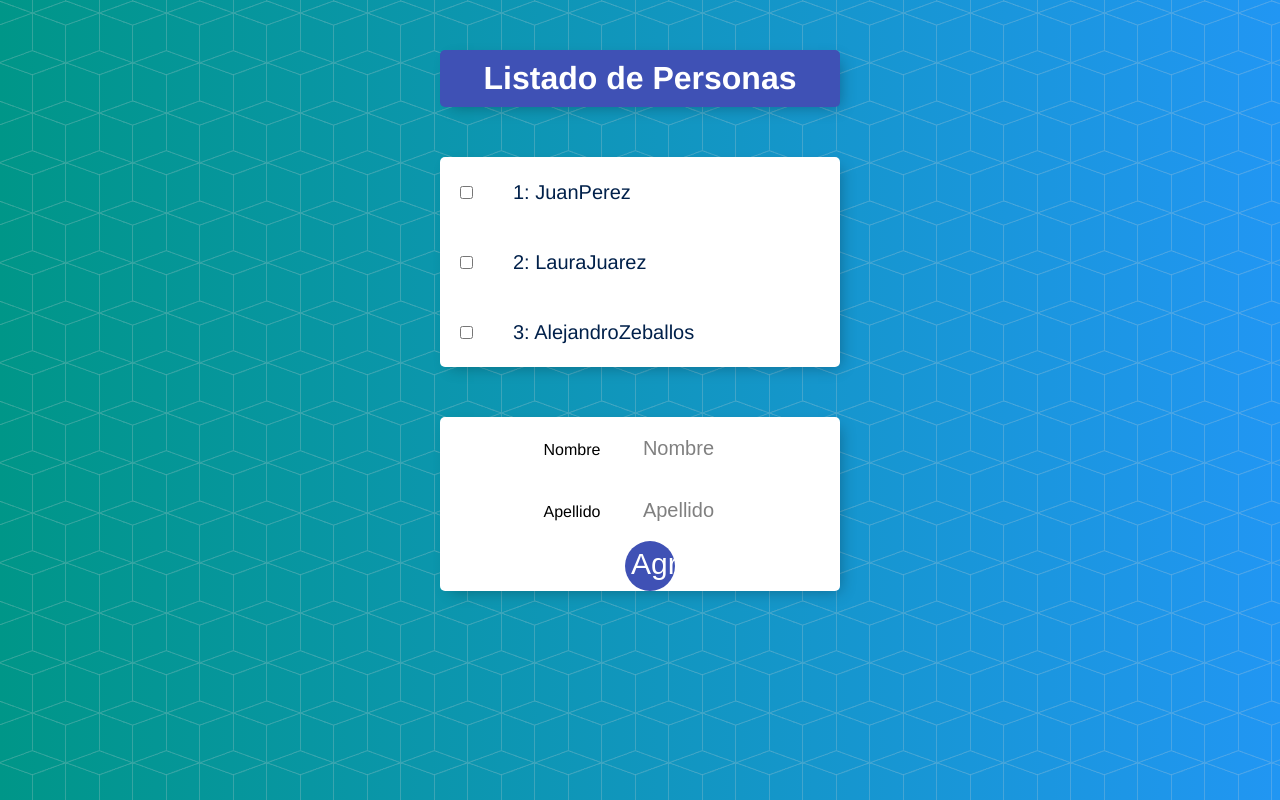
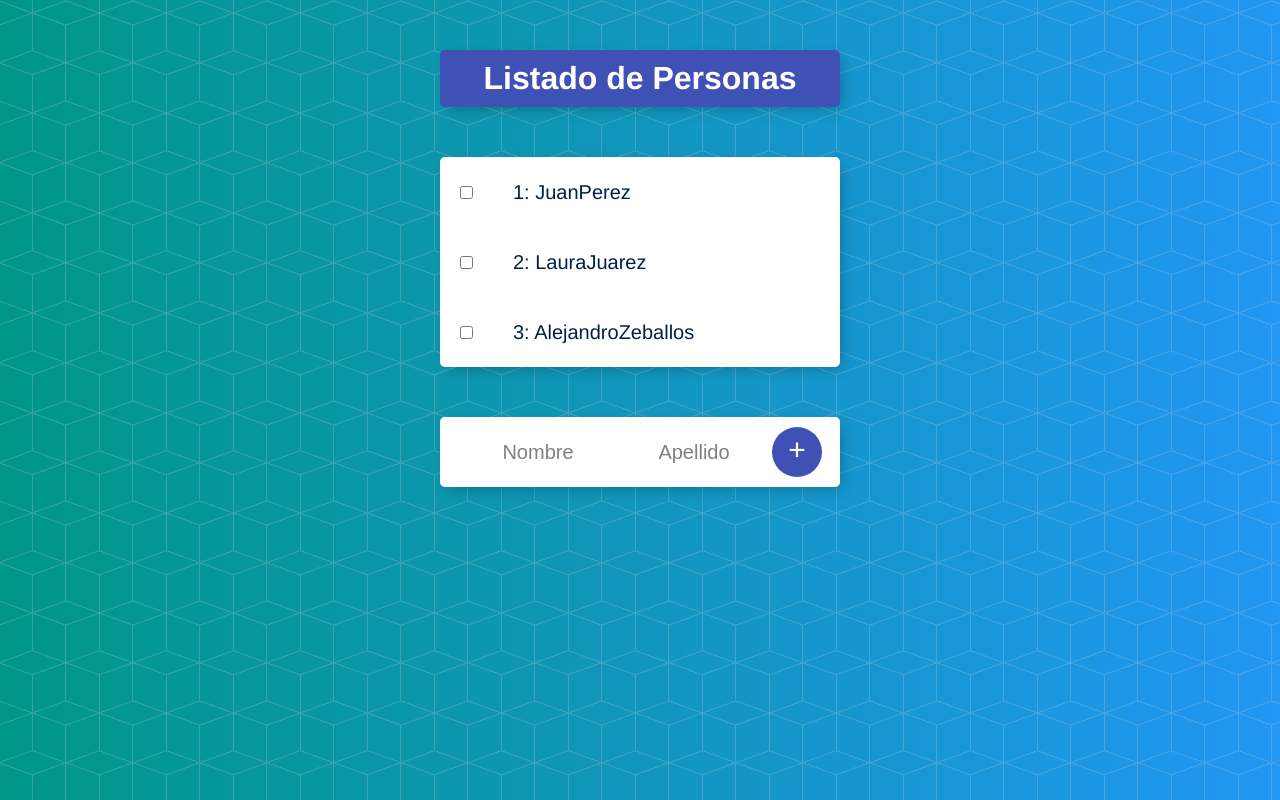
Before and after one commit to alejandrozeb/Angular2021, an Angular app in the folder listado-personas/: page / in a window 1280 px wide. Shown: the top 800 px of the page. Built offline with nearby package versions, Linux system fonts and the light colour scheme.

Commit message:
{add} añadiendo estilos a formulario y usando towaybinding

```diff
--- a/listado-personas/src/app/formulario/formulario.component.html
+++ b/listado-personas/src/app/formulario/formulario.component.html
@@ -1,4 +1,4 @@
-<form class="row">
+<!-- <form class="row">
   <div class="form-group col-md-2">
     <label for="nombre" class="visually-hidden">Nombre</label>
     <input
@@ -8,9 +8,9 @@
       placeholder="Nombre"
       class="form-control"
       #nombreRef
-    />
+    /> -->
     <!-- [(ngModel)]="nombreInput" -->
-  </div>
+  <!-- </div>
   <div class="form-group col-md-2">
     <label for="apellido" class="visually-hidden">Apellido</label>
     <input
@@ -20,12 +20,34 @@
       placeholder="Apellido"
       class="form-control"
       #apellidoRef
-    />
+    /> -->
     <!-- [(ngModel)]="apellidoInput" -->
-  </div>
+  <!-- </div>
   <div class="col">
     <button type="submit" class="btn btn-primary" (click)="OnAgregarPersona()">
       Agregar
     </button>
   </div>
+</form> -->
+
+<form class="item">
+  <input
+    type="text"
+    name="nombre"
+    id="nombre"
+    placeholder="Nombre"
+    [(ngModel)]="nombreInput"
+  />
+  <input
+      type="text"
+      name="apellido"
+      id="apellido"
+      placeholder="Apellido"
+      [(ngModel)]="apellidoInput"
+    />
+    <button
+      type="submit"
+      (click)="agregarPersonaViewChild()">
+      +
+    </button>
 </form>
--- a/listado-personas/src/app/formulario/formulario.component.ts
+++ b/listado-personas/src/app/formulario/formulario.component.ts
@@ -12,12 +12,12 @@ export class FormularioComponent {
   //decorador a padre
  // @Output() personaCreada= new EventEmitter<Persona>();
   //debe ser de angular el event emitter
-  /* nombreInput:string = '';
-  apellidoInput:string = ''; */
+  nombreInput:string = '';
+  apellidoInput:string = '';
 
   //decorador local reference
-  @ViewChild('nombreRef') nombreViewChild:ElementRef;
-  @ViewChild('apellidoRef') apellidoViewChild:ElementRef;
+  //@ViewChild('nombreRef') nombreViewChild:ElementRef;
+ // @ViewChild('apellidoRef') apellidoViewChild:ElementRef;
 
   constructor(private loggingService:LogginService,
               private personasService:PersonaService){
@@ -39,18 +39,19 @@ export class FormularioComponent {
     this.personasService.agregarPersona(persona1);
   }
   agregarPersonaViewChild(){
-    let persona1 = new Persona(this.nombreViewChild.nativeElement.value, this.apellidoViewChild.nativeElement.value);
+    let persona1 = new Persona(this.nombreInput, this.apellidoInput);
     //usando el servicio
     this.loggingService.enviaMensajeAConsola("enviamos persona: "+persona1.nombre +" "+persona1.apellido);
     //recuperamos el valor
     //this.personaCreada.emit(persona1);
+    this.personasService.agregarPersona(persona1);
   }
 
-  OnAgregarPersona(){
+ /*  OnAgregarPersona(){
     let persona1 = new Persona(this.nombreViewChild.nativeElement.value, this.apellidoViewChild.nativeElement.value);
 
     //this.loggingService.enviaMensajeAConsola("enviamos persona con nombre " + persona1.nombre +" " + persona1.apellido);
     this.personasService.agregarPersona(persona1);
-  }
+  } */
 
 }
```
